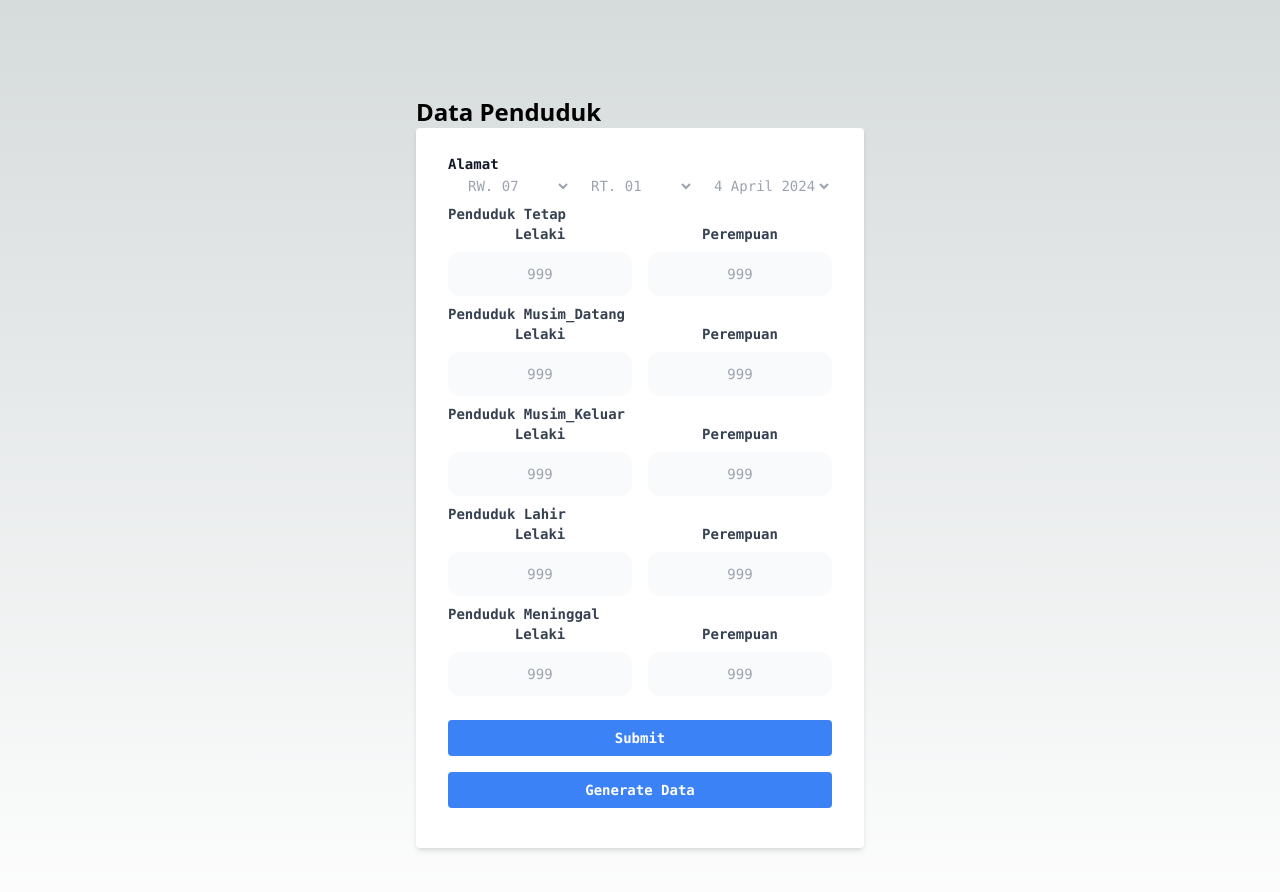
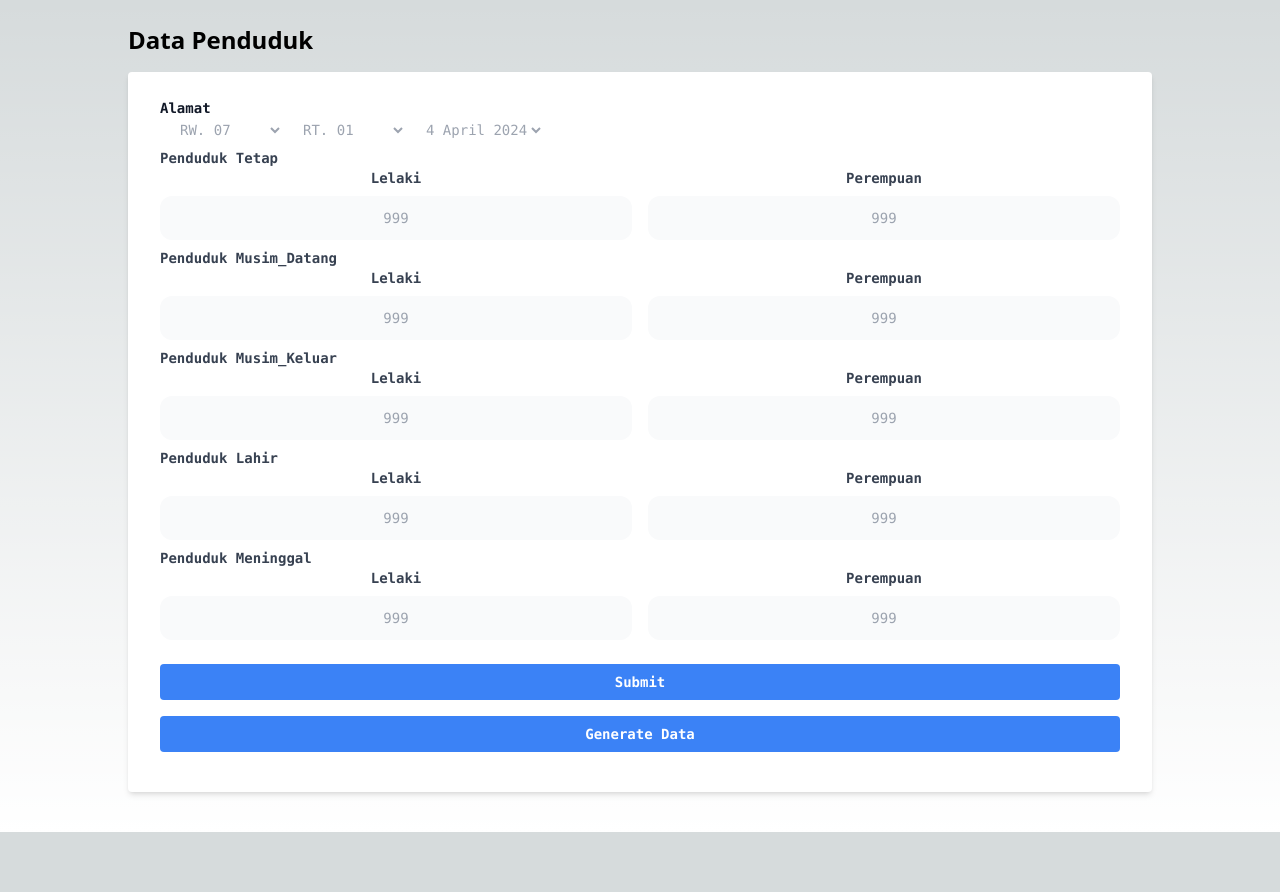
Before and after one commit to ruhefm/data_penduduk, a Next.js app: page / in a window 1280 px wide. Shown: the top 892 px of the page. After the commit the page ends 832 px from the top, so only its background shows below. Built offline with nearby package versions, Linux system fonts and the light colour scheme.

Commit message:
adjust ui

```diff
--- a/components/TambahPenduduk.tsx
+++ b/components/TambahPenduduk.tsx
@@ -150,7 +150,7 @@ const test = 7;
 
 
 
-<label className="block text-gray-700 text-sm font-bold mt-2">
+<label className="block text-gray-700 text-sm font-bold mt-2 text-center md:text-left">
         Penduduk Tetap
       </label>
       <div className="grid grid-cols-2 gap-4 ">
@@ -186,7 +186,7 @@ const test = 7;
     </div>
 
 
-    <label className="block text-gray-700 text-sm font-bold mt-2">
+    <label className="block text-gray-700 text-sm font-bold mt-2 text-center md:text-left">
         Penduduk Musim_Datang
       </label>
       <div className="grid grid-cols-2 gap-4 ">
@@ -222,7 +222,7 @@ const test = 7;
     </div>
 
 
-    <label className="block text-gray-700 text-sm font-bold mt-2">
+    <label className="block text-gray-700 text-sm font-bold mt-2 text-center md:text-left">
         Penduduk Musim_Keluar
       </label>
       <div className="grid grid-cols-2 gap-4 ">
@@ -258,7 +258,7 @@ const test = 7;
     </div>
 
 
-    <label className="block text-gray-700 text-sm font-bold mt-2">
+    <label className="block text-gray-700 text-sm font-bold mt-2 text-center md:text-left">
         Penduduk Lahir
       </label>
       <div className="grid grid-cols-2 gap-4 ">
@@ -294,7 +294,7 @@ const test = 7;
     </div>
 
 
-    <label className="block text-gray-700 text-sm font-bold mt-2">
+    <label className="block text-gray-700 text-sm font-bold mt-2 text-center md:text-left">
         Penduduk Meninggal
       </label>
       <div className="grid grid-cols-2 gap-4 ">
--- a/src/app/page.tsx
+++ b/src/app/page.tsx
@@ -4,15 +4,15 @@ import TambahPenduduk from '../../components/TambahPenduduk';
 export default function Home() {
 
   return (
-    <main className="flex min-h-screen flex-col items-center justify-between p-24">
+    <main className="flex min-h-screen flex-col items-center justify-between p-6">
       {/* Centering item */}
       <div className="z-10 max-w-5xl w-full items-center justify-between font-mono text-sm lg:flex">
 
 
 
 
-      <div className="w-full max-w-md mx-auto">
-<h1 className="font-sans font-extrabold text-2xl">Data Penduduk</h1>
+      <div className="w-full mx-auto">
+<h1 className="font-sans font-extrabold text-2xl mb-4">Data Penduduk</h1>
 
   <TambahPenduduk />
 
```
